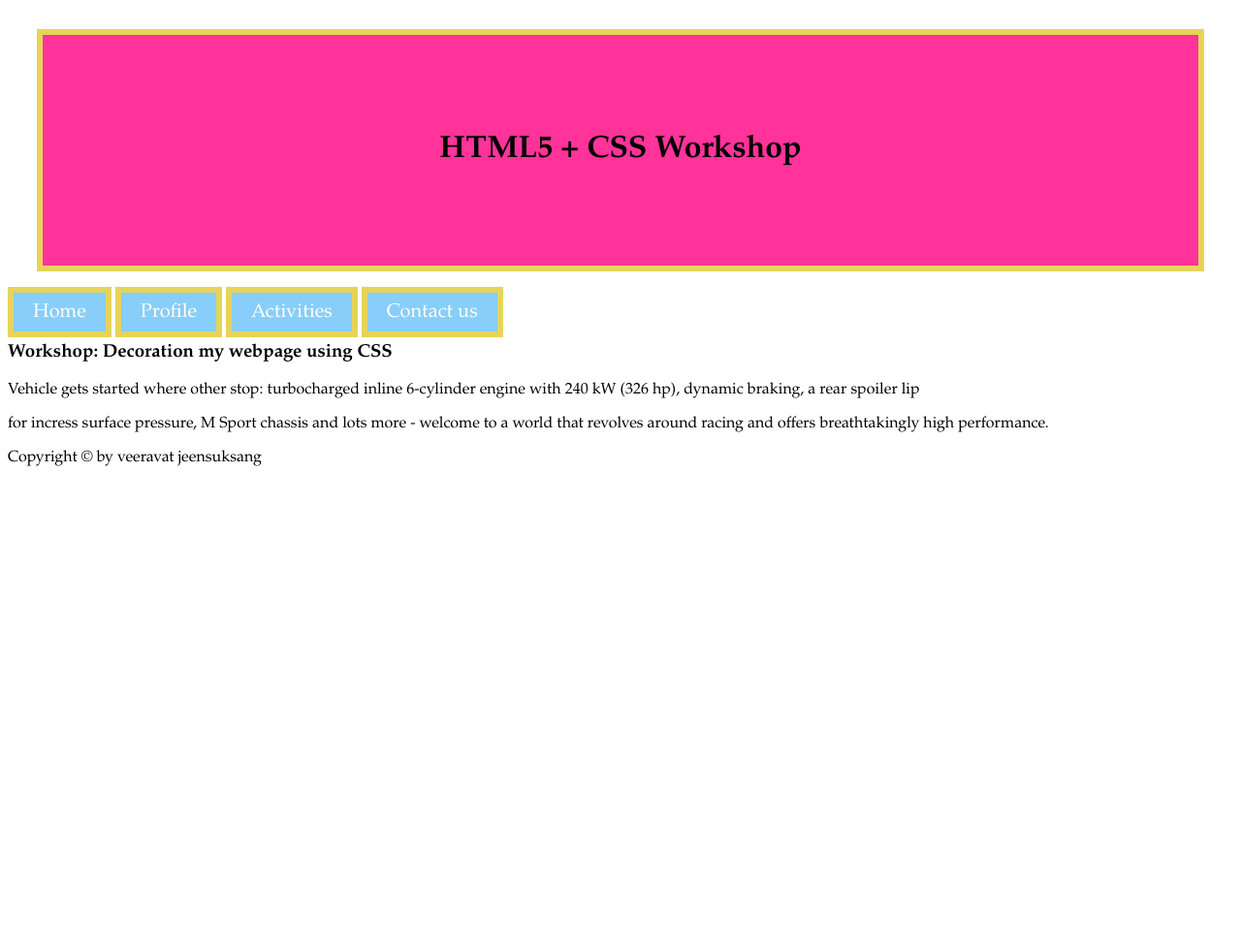
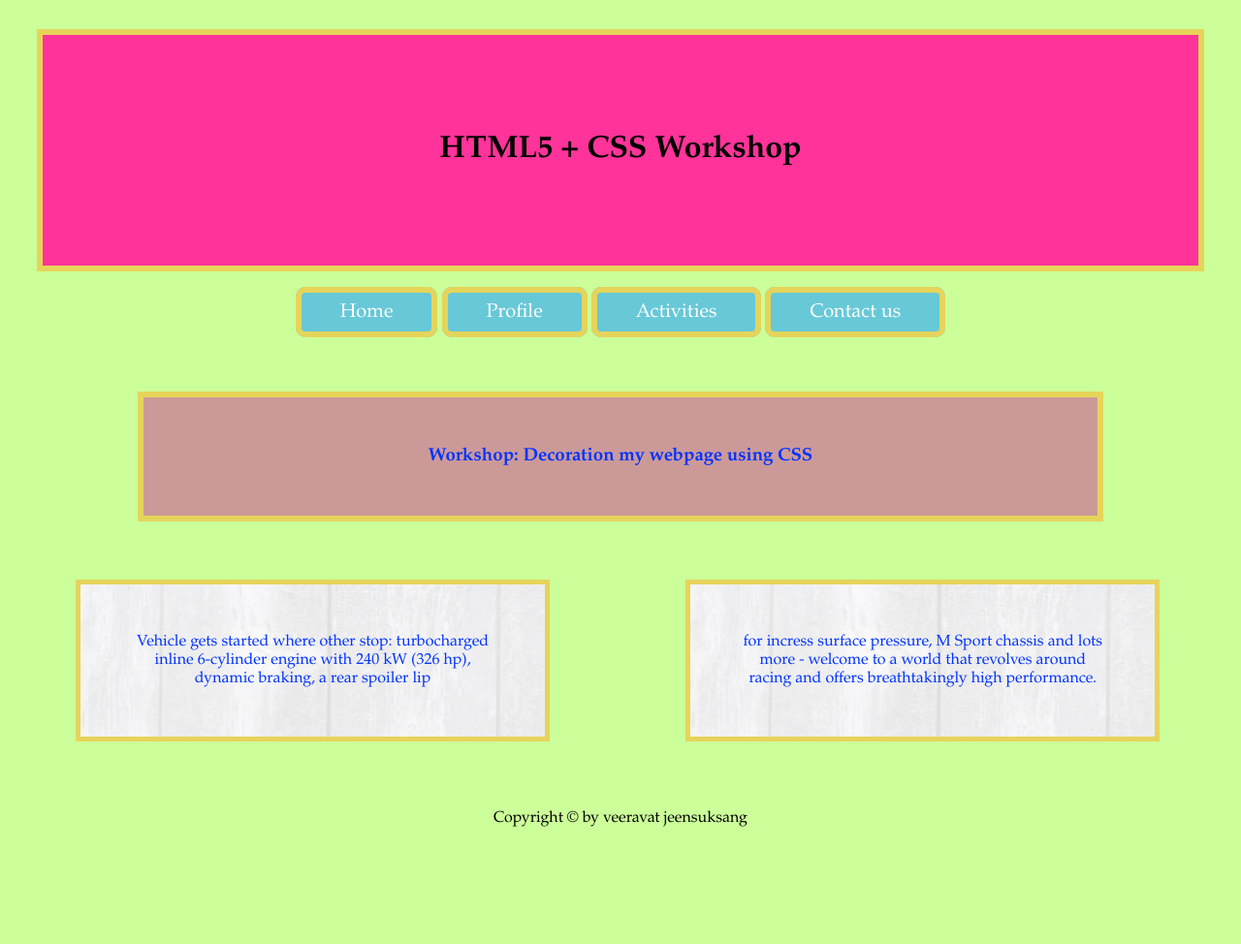
Before and after one commit to veeravat/SE412-Internet-Programming, a PHP site: page /week3.assignment/index.html in a window 1280 px wide. Shown: the whole page at 97% size. Before the commit the page ends 481 px from the top, so only its background shows below. Run offline with PHP 8.4, Linux system fonts and the light colour scheme.

Commit message:
complete

```diff
--- a/week3.assignment/css/style.css
+++ b/week3.assignment/css/style.css
@@ -1,5 +1,6 @@
 body {
     font-family: Garamond;
+    background-color: #CCFF99;
 }
 
 .header {
@@ -13,12 +14,13 @@ body {
 }
 
 .menu {
-    background: lightskyblue;
+    background: #67c8d7;
     color: #ffffff;
     font-size: 20px;
-    padding: 10px 20px 10px 20px;
+    padding: 10px 40px 10px 40px;
     text-decoration: none;
     border: 6px solid #e6d45a;
+    border-radius: 10px;
 }
 
 .menu:hover {
@@ -27,3 +29,43 @@ body {
     border: 6px solid #e6d45a;
     border-radius: 28px;
 }
+
+.menu:visited {
+    background: pink;
+    color: #ffffff;
+    font-size: 20px;
+    padding: 10px 20px 10px 20px;
+    text-decoration: none;
+    border: 6px solid #e6d45a;
+}
+
+.title {
+    background-color: #C99;
+    color: #03F;
+    width: 70%;
+    border: 6px solid #e6d45a;
+    padding: 50px;
+    margin: 70px;
+    align-items: center;
+    text-align: center;
+}
+
+.detail {
+    background-image: url("../bg.jpg");
+    color: #03F;
+    width: 30%;
+    border: 5px solid #e6d45a;
+    padding: 50px;
+    margin: 70px;
+    margin-top: -10px;
+    align-items: center;
+    text-align: center;
+    float: left;
+}
+
+.cc {
+    padding: 50px;
+    margin: 70px;
+    align-items: center;
+    text-align: center;
+}
--- a/week3.assignment/index.html
+++ b/week3.assignment/index.html
@@ -9,17 +9,19 @@
 </head>
 
 <body>
+    <center>
+        <h1 class="header">HTML5 + CSS Workshop</h1>
+        <a class="menu" href="http://veeravat-se412.azurewebsites.net/week3.assignment/">Home</a>
+        <a class="menu" href="http://veeravat-se412.azurewebsites.net/week3.assignment/?profile">Profile</a>
+        <a class="menu" href="http://veeravat-se412.azurewebsites.net/week3.assignment/?act">Activities</a>
+        <a class="menu" href="http://veeravat-se412.azurewebsites.net/week3.assignment/?con">Contact us</a>
 
-    <h1 class="header">HTML5 + CSS Workshop</h1>
-    <a class="menu" href="">Home</a>
-    <a class="menu" href="">Profile</a>
-    <a class="menu" href="">Activities</a>
-    <a class="menu" href="">Contact us</a>
-
-    <h3>Workshop: Decoration my webpage using CSS</h3>
-    <p>Vehicle gets started where other stop: turbocharged inline 6-cylinder engine with 240 kW (326 hp), dynamic braking, a rear spoiler lip</p>
-    <p>for incress surface pressure, M Sport chassis and lots more - welcome to a world that revolves around racing and offers breathtakingly high performance.</p>
-    <p>Copyright &copy; by veeravat jeensuksang</p>
+        <h3 class="title">Workshop: Decoration my webpage using CSS</h3>
+        <p class="detail">Vehicle gets started where other stop: turbocharged inline 6-cylinder engine with 240 kW (326 hp), dynamic braking, a rear spoiler lip</p>
+        <p class="detail">for incress surface pressure, M Sport chassis and lots more - welcome to a world that revolves around racing and offers breathtakingly high performance.</p>
+        <br>
+        <p class="cc">Copyright &copy; by veeravat jeensuksang</p>
+    </center>
 </body>
 
 </html>
```
Also changed, not shown: week3.assignment/bg.jpg (added).
